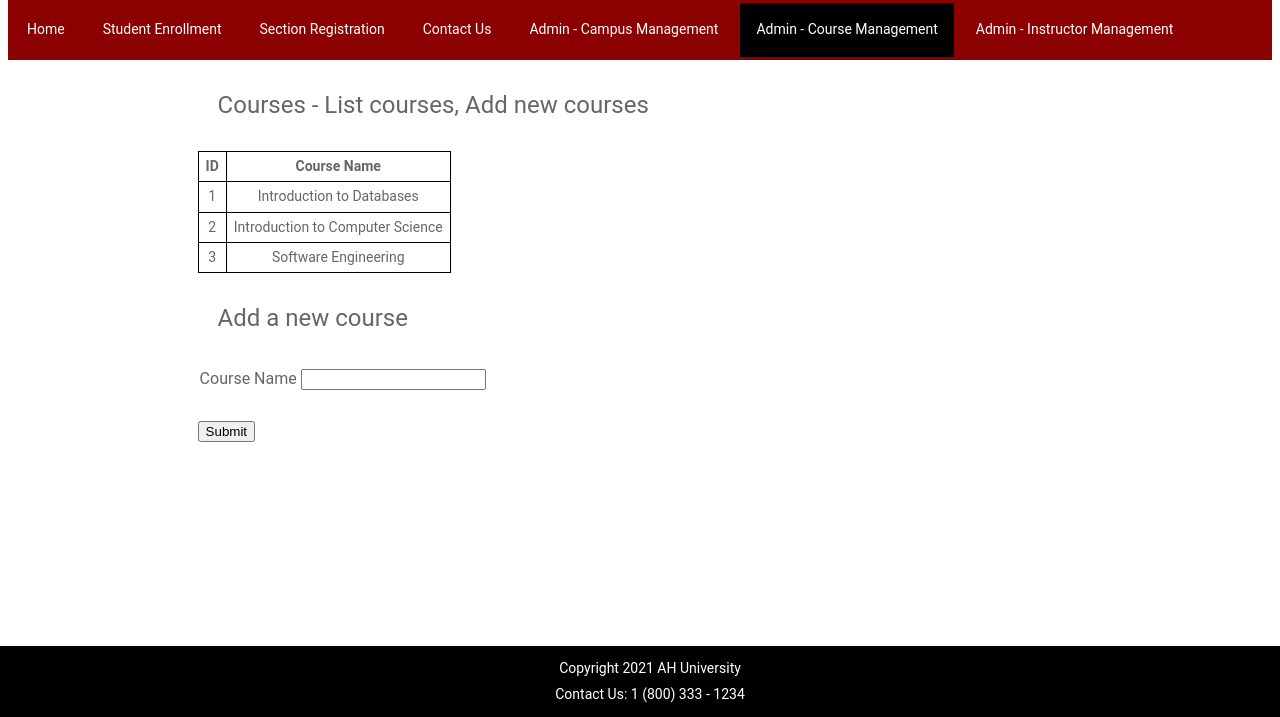
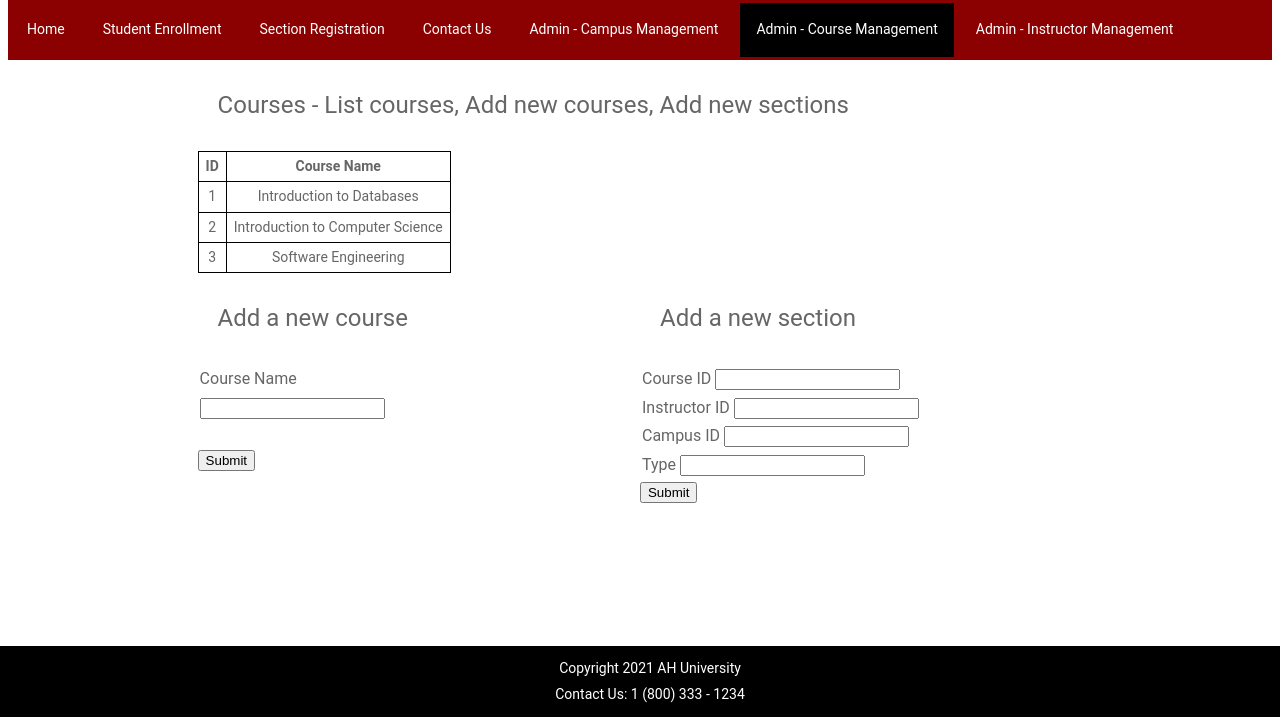
Before and after one commit to lyanita/cs340-project, a Flask app: page /courses.html in a window 1280 px wide. Shown: the part 83-800 px from the top of the page. Run offline with Flask 2, Linux system fonts and the light colour scheme; data that the repository does not hold is empty; some libraries are stand-ins or nearby versions.

Commit message:
Added 'add new sections'

```diff
--- a/templates/courses.html
+++ b/templates/courses.html
@@ -2,7 +2,7 @@
 <html>
 
 <head>
-    <title>AH University - List courses, Add new courses</title>
+    <title>AH University - List courses, Add new courses, Add new sections</title>
     <link rel="stylesheet" href="../static/css/main.css">
 </head>
 
@@ -25,7 +25,7 @@
     <!-- courses table -->
     <div class="bodyContainer">
         <div id="coursesContainer">
-            <h3>Courses - List courses, Add new courses</h3>
+            <h3>Courses - List courses, Add new courses, Add new sections</h3>
             <table id="coursesTable">
                 <thead>
                     <tr>
@@ -50,7 +50,7 @@
                 </tbody>
             </table>
         </div>
-
+        <div id="courseColumns">
             <!-- Add new courses -->
             <div class="forms">
                 <h3>Add a new course</h3>
@@ -66,6 +66,31 @@
                     </form>
                 </div>
             </div>
+            <!-- Add new sections -->
+            <div class="forms">
+                <h3>Add a new section</h3>
+                <div class="forms" id="sectionRegisterForm">
+                    <form method="post">
+                        <legend>
+                            <label>Course ID
+                                <input type="number" name="instructor_id" id="instructor_id">
+                            </label></br>
+                            <label>Instructor ID
+                                <input type="number" name="instructor_id" id="instructor_id">
+                            </label></br>
+                            <label>Campus ID
+                                <input type="number" name="campus_id" id="campus_id">
+                            </label></br>
+                            <label>Type
+                                <input type="boolean" name="type" id="type">
+                            </label>
+                        </legend>
+                        <input type="submit" id="course_post">
+                    </form>
+                </div>
+            </div>
+        </div>
+    </div>
 
     <!-- page footer placeholder-->
     <div id="footer"></div>
@@ -74,4 +99,5 @@
     <script src="../static/header.js"></script>
     <script src="../static/footer.js"></script>
 </body>
+
 </html>
```
Lines whose indentation alone changed are shown as unchanged.
